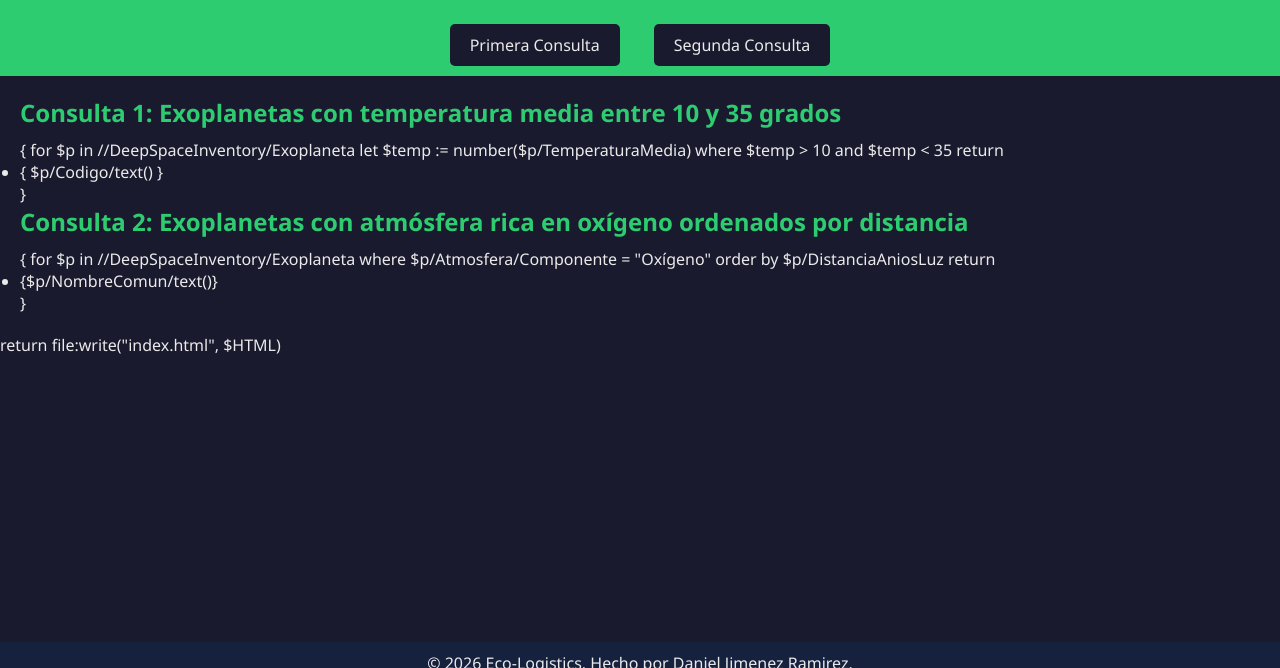
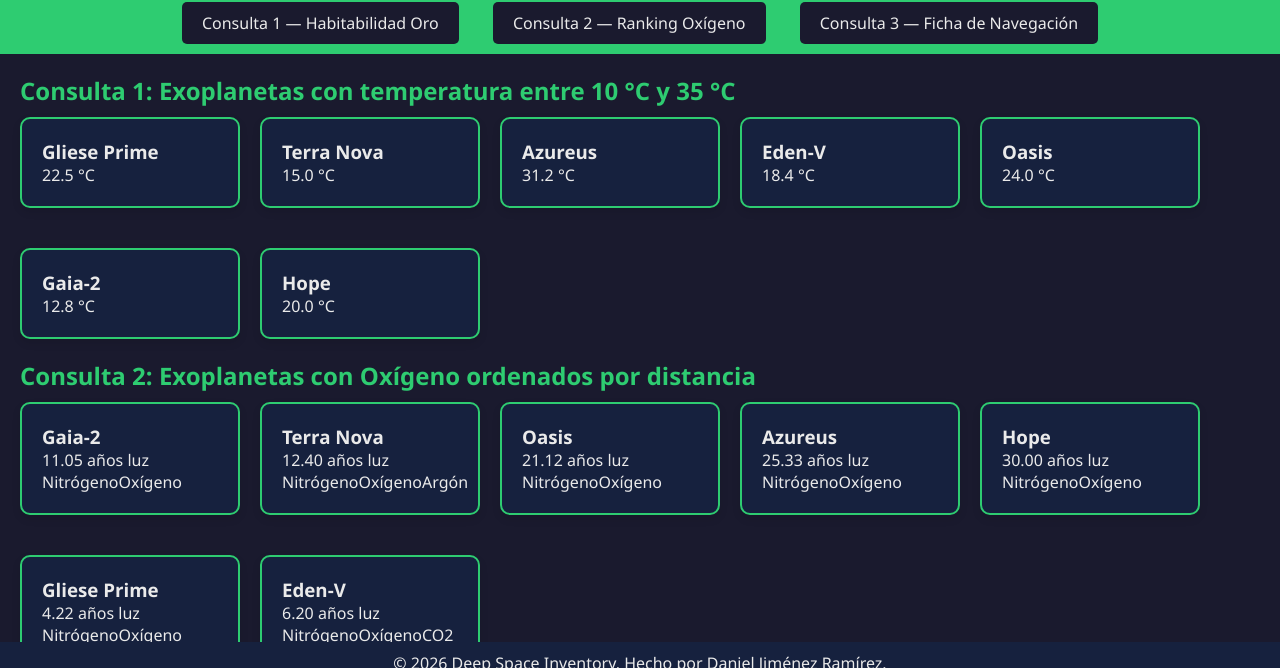
Before and after one commit to D7niel-18/Taller-Practico-02-Pliego-de-condiciones-para-desarrollo-de-MVP002, a plain HTML site: page index.html in a window 1280 px wide. Shown: the part 91-759 px from the top of the page. Drawn offline with Linux system fonts and the light colour scheme.

Commit message:
Index generado y corregido.

```diff
--- a/index.html
+++ b/index.html
@@ -1,52 +1,120 @@
-declare namespace file="http://expath.org/ns/file";
-let $HTML :=
 <html lang="es">
 <head>
-        <meta charset="UTF-8">
-        <meta name="viewport" content="width=device-width, initial-scale=1.0">
-        <link rel="stylesheet" href="/styles/styles.css">
+    <meta charset="UTF-8" />
+    <meta name="viewport" content="width=device-width, initial-scale=1.0" />
+    <link rel="stylesheet" href="styles/styles.css" />
     <title>Inventario de Exoplanetas</title>
+    <!-- Autor: Daniel Jiménez Ramírez -->
 </head>
 <body>
     <header>
-            <h1>Eco-Logistics</h1>
+        <h1>Deep Space Inventory</h1>
         <nav>
             <ul>
-                    <li><a href="#consulta1">Primera Consulta</a></li>
-                    <li><a href="#consulta2">Segunda Consulta</a></li>
+                <li><a href="#consulta1">Consulta 1 — Habitabilidad Oro</a></li>
+                <li><a href="#consulta2">Consulta 2 — Ranking Oxígeno</a></li>
+                <li><a href="#consulta3">Consulta 3 — Ficha de Navegación</a></li>
             </ul>
         </nav>
     </header>
     <main>
-            <section>
-                <h2 id="consulta1">Consulta 1: Exoplanetas con temperatura media entre 10 y 35 grados</h2>
-                <ul>
-                    {
-                    for $p in //DeepSpaceInventory/Exoplaneta
-                    let $temp := number($p/TemperaturaMedia)
-                    where $temp > 10 and $temp < 35
-                    return <li>{ $p/Codigo/text() }</li>
-                    }
-                </ul>
+        <section id="consulta1">
+            <h2>Consulta 1: Exoplanetas con temperatura entre 10 °C y 35 °C</h2>
+            <div class="galeria">
+                <article class="planeta-card">
+                    <h3>Gliese Prime</h3>
+                    <p>22.5 °C</p>
+                </article>
+                <article class="planeta-card">
+                    <h3>Terra Nova</h3>
+                    <p>15.0 °C</p>
+                </article>
+                <article class="planeta-card">
+                    <h3>Azureus</h3>
+                    <p>31.2 °C</p>
+                </article>
+                <article class="planeta-card">
+                    <h3>Eden-V</h3>
+                    <p>18.4 °C</p>
+                </article>
+                <article class="planeta-card">
+                    <h3>Oasis</h3>
+                    <p>24.0 °C</p>
+                </article>
+                <article class="planeta-card">
+                    <h3>Gaia-2</h3>
+                    <p>12.8 °C</p>
+                </article>
+                <article class="planeta-card">
+                    <h3>Hope</h3>
+                    <p>20.0 °C</p>
+                </article>
+            </div>
         </section>
-            <section>
-                <h2 id="consulta2">Consulta 2: Exoplanetas con atmósfera rica en oxígeno ordenados por distancia</h2>
-                <ul>
-                    {
-                        for $p in //DeepSpaceInventory/Exoplaneta
-                        where $p/Atmosfera/Componente = "Oxígeno"
-                        order by $p/DistanciaAniosLuz
-                        return <li>{$p/NombreComun/text()}</li>
-                    }
-                </ul>
+        <section id="consulta2">
+            <h2>Consulta 2: Exoplanetas con Oxígeno ordenados por distancia</h2>
+                <div class="galeria">
+                    <article class="planeta-card">
+                        <h3>Gaia-2</h3>
+                        <p>11.05 años luz</p>
+                        <p>NitrógenoOxígeno</p>
+                    </article>
+
+
+                    <article class="planeta-card">
+                        <h3>Terra Nova</h3>
+                        <p>12.40 años luz</p>
+                        <p>NitrógenoOxígenoArgón</p>
+                    </article>
+
+
+                    <article class="planeta-card">
+                        <h3>Oasis</h3>
+                        <p>21.12 años luz</p>
+                        <p>NitrógenoOxígeno</p>
+                    </article>
+
+
+                    <article class="planeta-card">
+                        <h3>Azureus</h3>
+                        <p>25.33 años luz</p>
+                        <p>NitrógenoOxígeno</p>
+                    </article>
+
+
+                    <article class="planeta-card">
+                        <h3>Hope</h3>
+                        <p>30.00 años luz</p>
+                        <p>NitrógenoOxígeno</p>
+                    </article>
+
+
+                    <article class="planeta-card">
+                        <h3>Gliese Prime</h3>
+                        <p>4.22 años luz</p>
+                        <p>NitrógenoOxígeno</p>
+                    </article>
+
+
+                    <article class="planeta-card">
+                        <h3>Eden-V</h3>
+                        <p>6.20 años luz</p>
+                        <p>NitrógenoOxígenoCO2</p>
+                    </article>
+                </div>
+        </section>
+        <section id="consulta3">
+            <h2>Consulta 3: Ficha de Navegación — Gliese Prime</h2>
+            <article class="ficha">
+                <h3>Gliese Prime</h3>
+                <p><strong>Distancia a la Tierra: </strong>4.22 años luz</p>
+                <p><strong>Composición atmosférica: </strong>NitrógenoOxígeno</p>
+            </article>
         </section>
     </main>
     <footer>
-            <p>&copy; 2026 Eco-Logistics. Hecho por Daniel Jimenez Ramirez.</p>
-            <a href="https://github.com/D7niel-18" target="_blank">
-                <img src="https://cdn-icons-png.flaticon.com/512/2111/2111432.png" alt="GitHub" width="20" height="20"> Github
-            </a>
+        <p>© 2026 Deep Space Inventory. Hecho por Daniel Jiménez Ramírez.</p>
+        <a href="https://github.com/D7niel-18" target="_blank"><img src="https://cdn-icons-png.flaticon.com/512/2111/2111432.png" alt="GitHub" width="20" height="20" /> GitHub</a>
     </footer>
 </body>
 </html>
-return file:write("index.html", $HTML)
```
Lines whose indentation alone changed are shown as unchanged.
